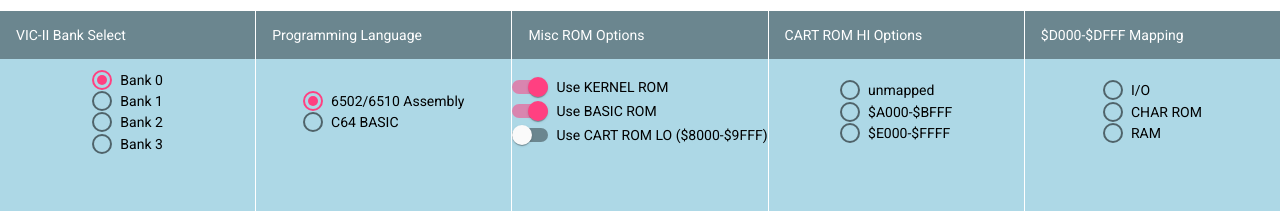
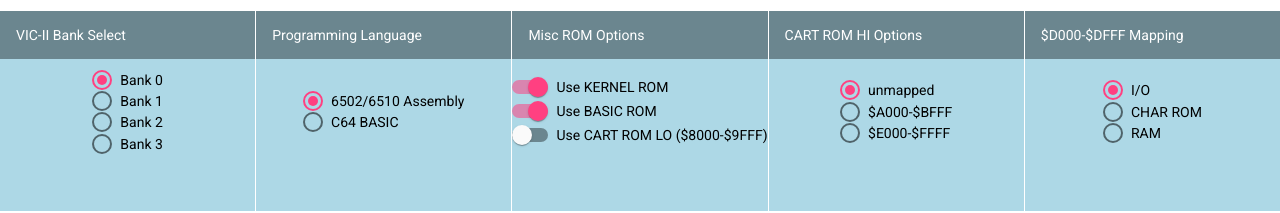
Before and after one commit to lewisb42/c64-memmap-tool, an Angular app: page / in a window 1280 px wide. Shown: the part 488-701 px from the top of the page. Built offline with nearby package versions, Linux system fonts and the light colour scheme.

Commit message:
all option controls have a bound property and default

```diff
--- a/src/app/memmap-configurator/memmap-configurator.component.html
+++ b/src/app/memmap-configurator/memmap-configurator.component.html
@@ -47,10 +47,11 @@
         <mat-grid-tile-header>CART ROM HI Options</mat-grid-tile-header>
         <div class="rom-bank-options">
             <div>
-                <mat-radio-group>
-                    <mat-radio-button value="unmapped">unmapped</mat-radio-button>
-                    <mat-radio-button value="1">$A000-$BFFF</mat-radio-button>
-                    <mat-radio-button value="2">$E000-$FFFF</mat-radio-button>
+                <mat-radio-group
+                    [(ngModel)]="cartRomHi">
+                    <mat-radio-button [value]="'unmapped'">unmapped</mat-radio-button>
+                    <mat-radio-button [value]="'a000ToBfff'">$A000-$BFFF</mat-radio-button>
+                    <mat-radio-button [value]="'e0000ToFfff'">$E000-$FFFF</mat-radio-button>
                 </mat-radio-group>
             </div>
         </div>
@@ -60,10 +61,11 @@
         <mat-grid-tile-header>$D000-$DFFF Mapping</mat-grid-tile-header>
         <div class="rom-bank-options">
             <div>
-                <mat-radio-group>
-                    <mat-radio-button value="unmapped">I/O</mat-radio-button>
-                    <mat-radio-button value="1">CHAR ROM</mat-radio-button>
-                    <mat-radio-button value="2">RAM</mat-radio-button>
+                <mat-radio-group
+                    [(ngModel)]="dBankMap">
+                    <mat-radio-button [value]="'IO'">I/O</mat-radio-button>
+                    <mat-radio-button [value]="'CHAR_ROM'">CHAR ROM</mat-radio-button>
+                    <mat-radio-button [value]="'RAM'">RAM</mat-radio-button>
                 </mat-radio-group>
             </div>
         </div>
--- a/src/app/memmap-configurator/memmap-configurator.component.ts
+++ b/src/app/memmap-configurator/memmap-configurator.component.ts
@@ -1,4 +1,9 @@
 import { Component, OnInit } from '@angular/core';
+
+enum ProgrammingLanguage {
+    ASM,
+    BASIC
+}
 
 @Component({
   selector: 'app-memmap-configurator',
@@ -8,10 +13,12 @@
 export class MemmapConfiguratorComponent implements OnInit {
 
   vicBank: number = 0;
-  programmingLanguage: string = "ASM";
+  programmingLanguage: string = 'ASM';
   useKernelRom: boolean = true;
   useBasicRom: boolean = true;
   useCartRomLo: boolean = false;
+  cartRomHi: string = "unmapped";
+  dBankMap: string = "IO";
 
   constructor() { }
 
```
